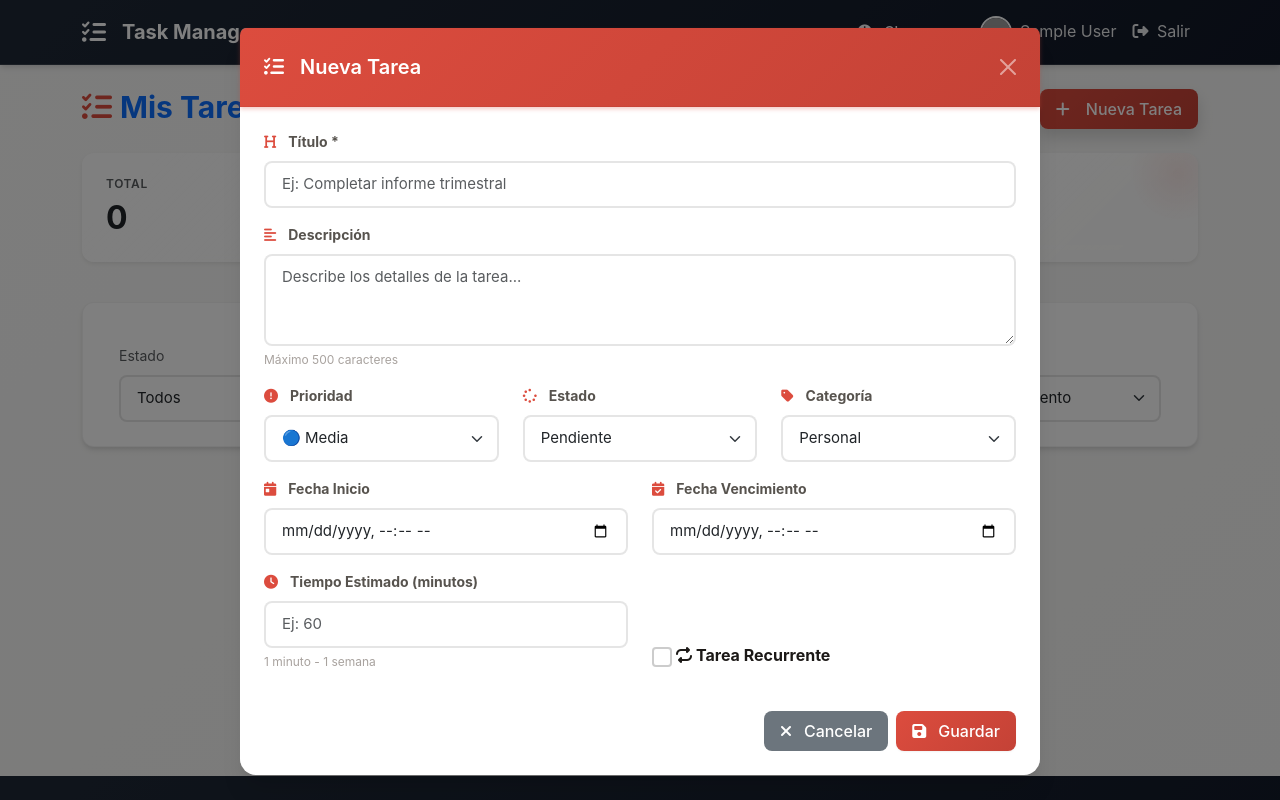
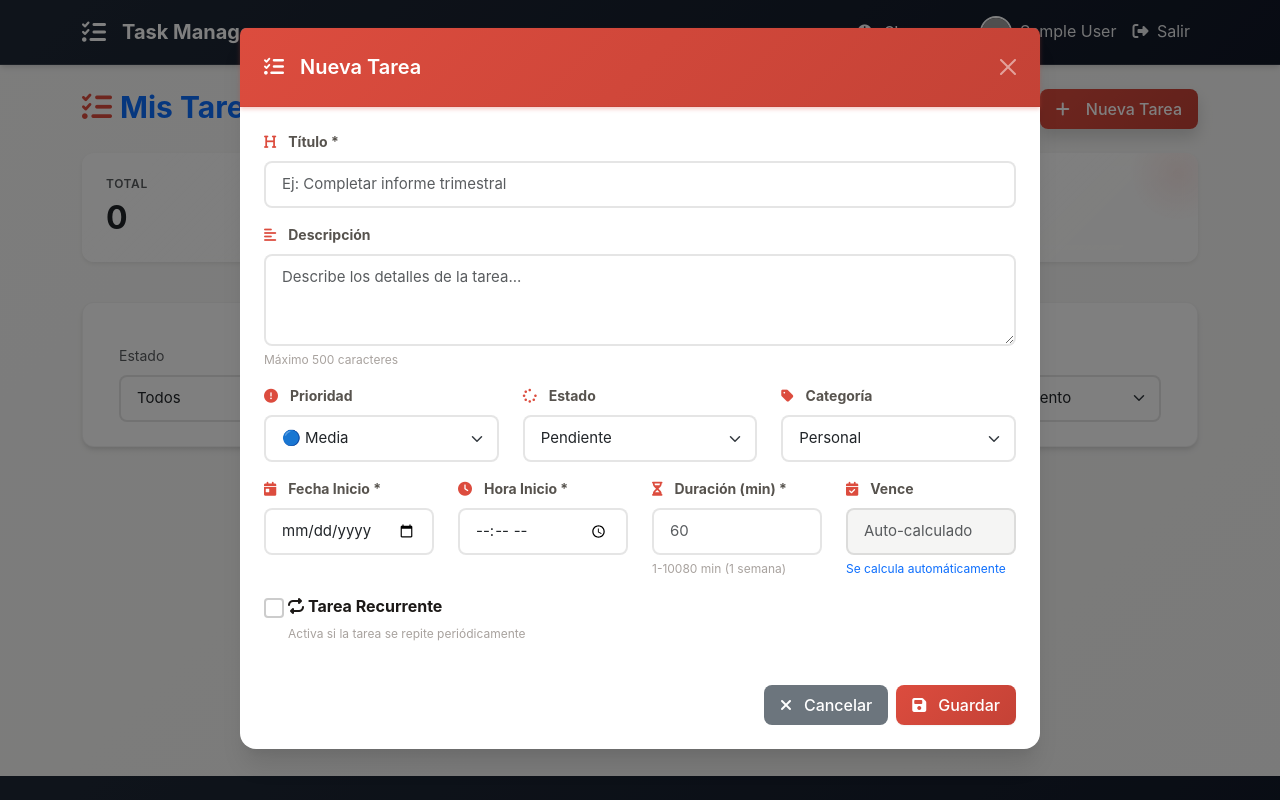
Before and after one commit to javierX888/Portfolio, a Flask app: page /tasks in a window 1280 px wide, after a click on "Nueva Tarea". Run offline with Flask 3, Linux system fonts and the light colour scheme; the visitor is signed in with stand-in values (Sample User, id 1); data that the repository does not hold is empty; grey boxes are pictures that could not be loaded.

Commit message:
Refactor: Mejorar logica de formulario de tareas - Separar fecha/hora - Auto-calcular due_date - Clarificar repetir hasta

```diff
--- a/task-manager/src/static/js/app.js
+++ b/task-manager/src/static/js/app.js
@@ -7,10 +7,55 @@ document.addEventListener('DOMContentLoaded', () => {
     loadTasks();
     loadStats();
 
+    // Event listeners para calcular fecha de vencimiento automáticamente
+    const startDateInput = document.getElementById('taskStartDate');
+    const startTimeInput = document.getElementById('taskStartTime');
+    const estimatedTimeInput = document.getElementById('taskEstimatedTime');
+    const dueDateDisplay = document.getElementById('taskDueDate');
+
+    [startDateInput, startTimeInput, estimatedTimeInput].forEach(input => {
+        input.addEventListener('change', calculateAndDisplayDueDate);
+        input.addEventListener('input', calculateAndDisplayDueDate);
+    });
+
+    function calculateAndDisplayDueDate() {
+        const startDate = startDateInput.value;
+        const startTime = startTimeInput.value;
+        const estimatedMinutes = parseInt(estimatedTimeInput.value);
+
+        if (startDate && startTime && estimatedMinutes > 0) {
+            const startDateTime = new Date(`${startDate}T${startTime}`);
+            const dueDateTime = new Date(startDateTime.getTime() + estimatedMinutes * 60000);
+
+            // Formatear para mostrar en el campo readonly
+            const formattedDueDate = dueDateTime.toLocaleString('es-ES', {
+                year: 'numeric',
+                month: 'short',
+                day: '2-digit',
+                hour: '2-digit',
+                minute: '2-digit'
+            });
+
+            dueDateDisplay.value = formattedDueDate;
+        } else {
+            dueDateDisplay.value = '';
+        }
+    }
+
     // Manejar envío del formulario
     taskForm.addEventListener('submit', async (e) => {
         e.preventDefault();
         const taskId = document.getElementById('taskId').value;
+
+        // Combinar fecha y hora de inicio
+        const startDate = document.getElementById('taskStartDate').value;
+        const startTime = document.getElementById('taskStartTime').value;
+        const startDateTime = startDate && startTime ? `${startDate}T${startTime}` : null;
+
+        // Combinar fecha y hora de recurrencia
+        const recurrenceEndDate = document.getElementById('taskRecurrenceEndDate').value;
+        const recurrenceEndTime = document.getElementById('taskRecurrenceEndTime').value;
+        const recurrenceEndDateTime = recurrenceEndDate && recurrenceEndTime ? `${recurrenceEndDate}T${recurrenceEndTime}` : (recurrenceEndDate ? `${recurrenceEndDate}T00:00` : null);
 
         // Recopilar todos los datos del formulario
         const taskData = {
@@ -19,12 +64,11 @@ document.addEventListener('DOMContentLoaded', () => {
             priority: parseInt(document.getElementById('taskPriority').value),
             status: document.getElementById('taskStatus').value,
             category: document.getElementById('taskCategory').value,
-            start_date: document.getElementById('taskStartDate').value || null,
-            due_date: document.getElementById('taskDueDate').value || null,
+            start_date: startDateTime,
             estimated_time: document.getElementById('taskEstimatedTime').value ? parseInt(document.getElementById('taskEstimatedTime').value) : null,
             is_recurring: document.getElementById('taskIsRecurring').checked,
             recurrence_pattern: document.getElementById('taskIsRecurring').checked ? document.getElementById('taskRecurrencePattern').value : null,
-            recurrence_end_date: document.getElementById('taskRecurrenceEndDate').value || null
+            recurrence_end_date: recurrenceEndDateTime
         };
 
         try {
@@ -227,23 +271,38 @@ document.addEventListener('DOMContentLoaded', () => {
             document.getElementById('taskStatus').value = task.status;
             document.getElementById('taskCategory').value = task.category;
 
-            // Formatear fechas para datetime-local
+            // Separar fecha y hora de inicio
             if (task.start_date) {
-                document.getElementById('taskStartDate').value = formatDateForInput(task.start_date);
-            }
-            if (task.due_date) {
-                document.getElementById('taskDueDate').value = formatDateForInput(task.due_date);
+                const startDate = new Date(task.start_date);
+                document.getElementById('taskStartDate').value = startDate.toISOString().split('T')[0];
+                document.getElementById('taskStartTime').value = startDate.toTimeString().slice(0, 5);
+            } else {
+                document.getElementById('taskStartDate').value = '';
+                document.getElementById('taskStartTime').value = '';
             }
 
             document.getElementById('taskEstimatedTime').value = task.estimated_time || '';
+
+            // Calcular y mostrar fecha de vencimiento
+            calculateAndDisplayDueDate();
+
             document.getElementById('taskIsRecurring').checked = task.is_recurring;
 
             if (task.is_recurring) {
                 document.getElementById('recurrenceSection').style.display = 'block';
                 document.getElementById('taskRecurrencePattern').value = task.recurrence_pattern || '';
+
+                // Separar fecha y hora de recurrencia
                 if (task.recurrence_end_date) {
-                    document.getElementById('taskRecurrenceEndDate').value = formatDateForInput(task.recurrence_end_date);
+                    const recurrenceDate = new Date(task.recurrence_end_date);
+                    document.getElementById('taskRecurrenceEndDate').value = recurrenceDate.toISOString().split('T')[0];
+                    document.getElementById('taskRecurrenceEndTime').value = recurrenceDate.toTimeString().slice(0, 5);
+                } else {
+                    document.getElementById('taskRecurrenceEndDate').value = '';
+                    document.getElementById('taskRecurrenceEndTime').value = '';
                 }
+            } else {
+                document.getElementById('recurrenceSection').style.display = 'none';
             }
 
             document.getElementById('taskModalLabel').innerHTML = '<i class="fas fa-edit me-2"></i>Editar Tarea';
@@ -289,12 +348,26 @@ document.addEventListener('DOMContentLoaded', () => {
 
             if (response.ok) {
                 loadTasks();
+                loadStats();
                 showToast(`Tarea marcada como ${completed ? 'completada' : 'pendiente'}`);
             }
         } catch (error) {
             console.error('Error:', error);
             showToast('Error al actualizar el estado de la tarea', 'danger');
         }
+    };
+
+    window.resetForm = () => {
+        document.getElementById('taskForm').reset();
+        document.getElementById('taskId').value = '';
+        document.getElementById('taskDueDate').value = '';
+        document.getElementById('recurrenceSection').style.display = 'none';
+        document.getElementById('taskModalLabel').innerHTML = '<i class="fas fa-tasks me-2"></i>Nueva Tarea';
+    };
+
+    window.toggleRecurrence = () => {
+        const isRecurring = document.getElementById('taskIsRecurring').checked;
+        document.getElementById('recurrenceSection').style.display = isRecurring ? 'block' : 'none';
     };
 
     function showToast(message, type = 'success') {
--- a/task-manager/src/tasks/routes.py
+++ b/task-manager/src/tasks/routes.py
@@ -87,6 +87,11 @@ def create_task():
         if data.get('recurrence_end_date'):
             recurrence_end_date = datetime.fromisoformat(data['recurrence_end_date'].replace('Z', '+00:00'))
 
+        # Auto-calculate due_date if start_date and estimated_time are provided
+        estimated_time = data.get('estimated_time')
+        if start_date and estimated_time and not due_date:
+            due_date = start_date + timedelta(minutes=int(estimated_time))
+
         # Create task
         task = Task(
             title=data['title'],
@@ -96,7 +101,7 @@ def create_task():
             category=data.get('category', 'personal'),
             start_date=start_date,
             due_date=due_date,
-            estimated_time=data.get('estimated_time'),
+            estimated_time=estimated_time,
             is_recurring=data.get('is_recurring', False),
             recurrence_pattern=data.get('recurrence_pattern'),
             recurrence_end_date=recurrence_end_date,
@@ -162,6 +167,10 @@ def update_task(id):
         # Update time tracking
         if 'estimated_time' in data:
             task.estimated_time = data['estimated_time']
+
+        # Auto-calculate due_date if start_date and estimated_time changed
+        if task.start_date and task.estimated_time:
+            task.due_date = task.start_date + timedelta(minutes=int(task.estimated_time))
 
         # Update recurrence
         if 'is_recurring' in data:
--- a/task-manager/src/templates/tasks/index.html
+++ b/task-manager/src/templates/tasks/index.html
@@ -186,39 +186,49 @@
                         </div>
                     </div>
 
-                    <!-- Dates -->
+                    <!-- Dates and Time -->
                     <div class="row">
-                        <div class="col-md-6 mb-3">
+                        <div class="col-md-3 mb-3">
                             <label for="taskStartDate" class="form-label fw-bold">
-                                <i class="fas fa-calendar-day me-1"></i>Fecha Inicio
+                                <i class="fas fa-calendar-day me-1"></i>Fecha Inicio *
                             </label>
-                            <input type="datetime-local" class="form-control" id="taskStartDate">
+                            <input type="date" class="form-control" id="taskStartDate" required>
                         </div>
 
-                        <div class="col-md-6 mb-3">
+                        <div class="col-md-3 mb-3">
+                            <label for="taskStartTime" class="form-label fw-bold">
+                                <i class="fas fa-clock me-1"></i>Hora Inicio *
+                            </label>
+                            <input type="time" class="form-control" id="taskStartTime" required>
+                        </div>
+
+                        <div class="col-md-3 mb-3">
+                            <label for="taskEstimatedTime" class="form-label fw-bold">
+                                <i class="fas fa-hourglass-half me-1"></i>Duración (min) *
+                            </label>
+                            <input type="number" class="form-control" id="taskEstimatedTime" min="1" max="10080" placeholder="60" required>
+                            <div class="form-text">1-10080 min (1 semana)</div>
+                        </div>
+
+                        <div class="col-md-3 mb-3">
                             <label for="taskDueDate" class="form-label fw-bold">
-                                <i class="fas fa-calendar-check me-1"></i>Fecha Vencimiento
+                                <i class="fas fa-calendar-check me-1"></i>Vence
                             </label>
-                            <input type="datetime-local" class="form-control" id="taskDueDate">
+                            <input type="text" class="form-control bg-light" id="taskDueDate" readonly placeholder="Auto-calculado">
+                            <div class="form-text text-primary">Se calcula automáticamente</div>
                         </div>
                     </div>
 
-                    <!-- Estimated Time -->
+
+                    <!-- Recurrence Checkbox -->
                     <div class="row">
-                        <div class="col-md-6 mb-3">
-                            <label for="taskEstimatedTime" class="form-label fw-bold">
-                                <i class="fas fa-clock me-1"></i>Tiempo Estimado (minutos)
-                            </label>
-                            <input type="number" class="form-control" id="taskEstimatedTime" min="1" max="10080" placeholder="Ej: 60">
-                            <div class="form-text">1 minuto - 1 semana</div>
-                        </div>
-
-                        <div class="col-md-6 mb-3 d-flex align-items-end">
+                        <div class="col-12 mb-3">
                             <div class="form-check">
                                 <input type="checkbox" class="form-check-input" id="taskIsRecurring" onchange="toggleRecurrence()">
                                 <label class="form-check-label fw-bold" for="taskIsRecurring">
                                     <i class="fas fa-repeat me-1"></i>Tarea Recurrente
                                 </label>
+                                <div class="form-text">Activa si la tarea se repite periódicamente</div>
                             </div>
                         </div>
                     </div>
@@ -230,19 +240,29 @@
                             <i class="fas fa-sync me-2"></i>Configuración de Recurrencia
                         </h6>
                         <div class="row">
-                            <div class="col-md-6 mb-3">
-                                <label for="taskRecurrencePattern" class="form-label fw-bold">Patrón</label>
+                            <div class="col-md-4 mb-3">
+                                <label for="taskRecurrencePattern" class="form-label fw-bold">Patrón *</label>
                                 <select class="form-select" id="taskRecurrencePattern">
-                                    <option value="">No se repite</option>
+                                    <option value="">Seleccionar</option>
                                     <option value="daily">Diaria</option>
                                     <option value="weekly">Semanal</option>
                                     <option value="monthly">Mensual</option>
                                 </select>
                             </div>
 
-                            <div class="col-md-6 mb-3">
-                                <label for="taskRecurrenceEndDate" class="form-label fw-bold">Repetir Hasta</label>
-                                <input type="datetime-local" class="form-control" id="taskRecurrenceEndDate">
+                            <div class="col-md-4 mb-3">
+                                <label for="taskRecurrenceEndDate" class="form-label fw-bold">
+                                    Repetir Hasta (Fecha)
+                                </label>
+                                <input type="date" class="form-control" id="taskRecurrenceEndDate">
+                                <div class="form-text">Fecha límite para crear nuevas instancias</div>
+                            </div>
+
+                            <div class="col-md-4 mb-3">
+                                <label for="taskRecurrenceEndTime" class="form-label fw-bold">
+                                    Repetir Hasta (Hora)
+                                </label>
+                                <input type="time" class="form-control" id="taskRecurrenceEndTime">
                             </div>
                         </div>
                     </div>
```
Also changed, not shown: task-manager/src/models.py (+7 -0 lines).
